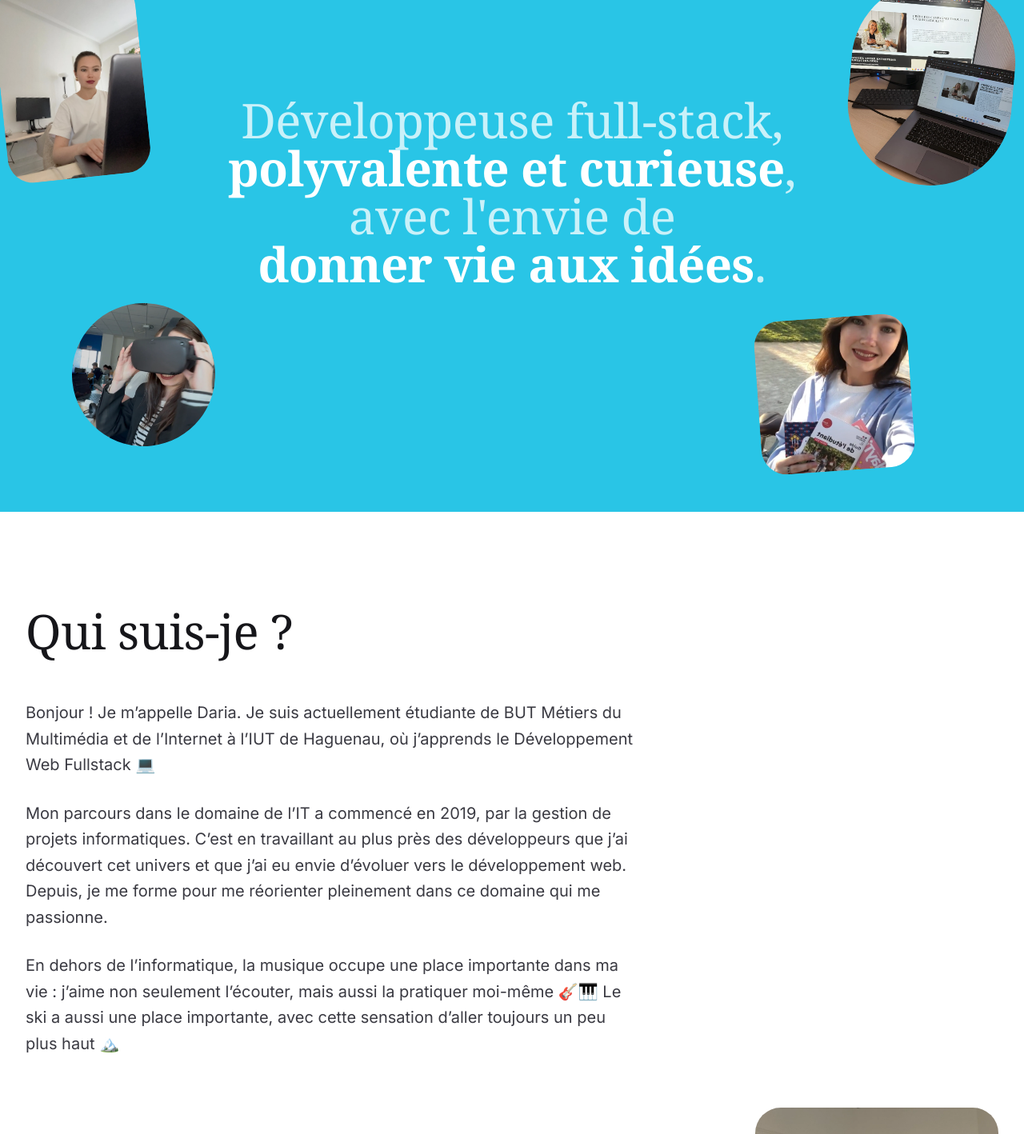
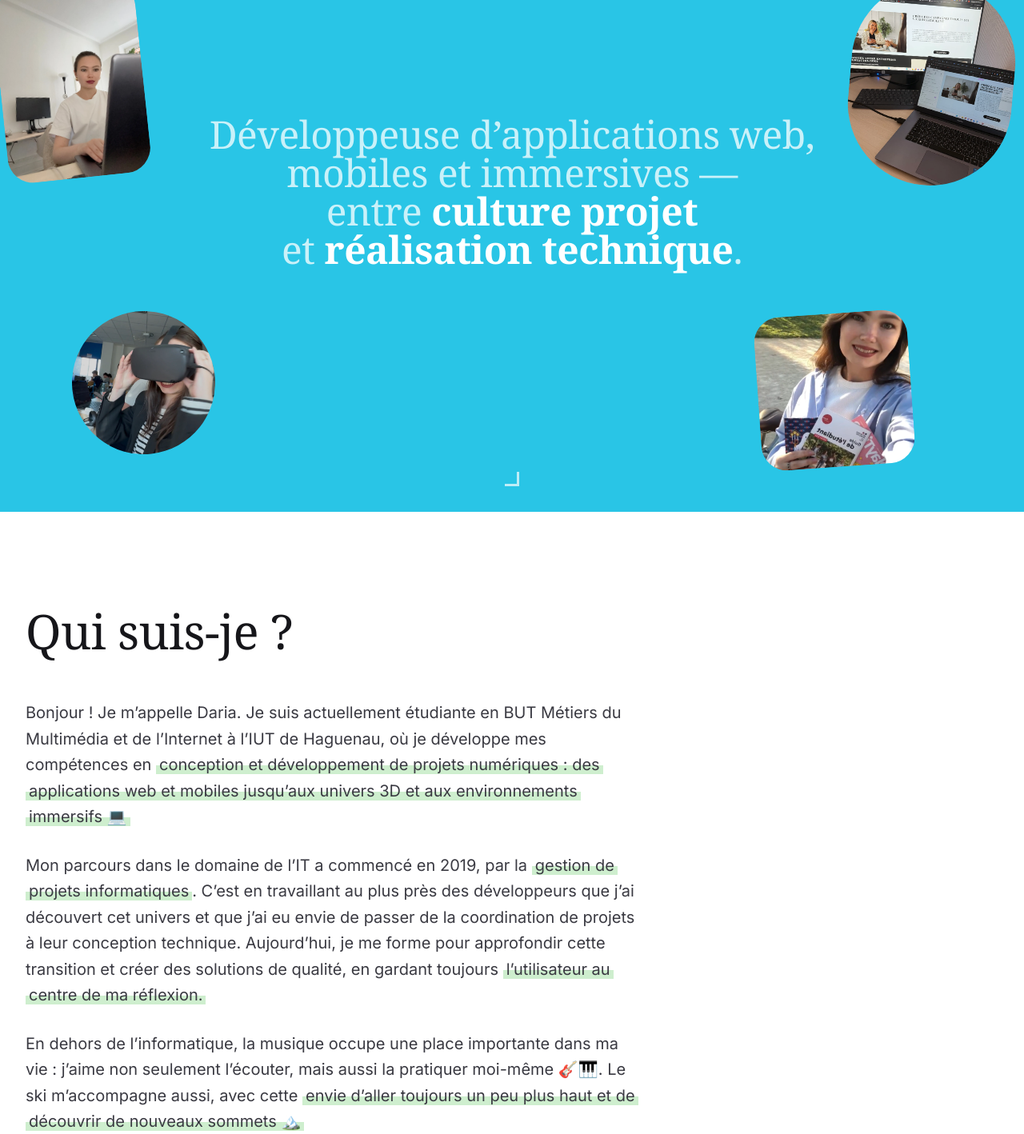
Before and after one commit to WhoLivesOnMars/portfolio-v2, a React (Vite) app: page /portfolio-v2/a-propos in a window 1280 px wide. Shown: the part 160-1578 px from the top of the page at 80% size. Built offline with nearby package versions, Linux system fonts and the light colour scheme.

Commit message:
content: refine about page and hero

```diff
--- a/src/components/ExperienceSection.jsx
+++ b/src/components/ExperienceSection.jsx
@@ -24,9 +24,7 @@ export default function ExperienceSection() {
             transition={{ duration: 0.5 }}
             className="text-4xl sm:text-6xl font-medium leading-tight text-ink"
           >
-            {experienceData.title1}
-            <br />
-            {experienceData.title2}
+            {experienceData.title}
           </motion.h2>
 
           <motion.p
--- a/src/components/Hero.jsx
+++ b/src/components/Hero.jsx
@@ -31,7 +31,7 @@ export default function Hero() {
           className="
             text-center
             font-display font-bold tracking-[-0.06em]
-            text-[2.2rem] sm:text-[3rem] lg:text-[4.5rem] xl:text-[6rem]
+            text-[2.2rem] sm:text-[3rem] lg:text-[4rem] xl:text-[5rem]
             leading-[0.88]
             max-w-[1150px]
             whitespace-pre-line
--- a/src/data/aboutData.js
+++ b/src/data/aboutData.js
@@ -9,14 +9,42 @@ import photo8 from "../assets-optimized/about/office.webp";
 export const aboutData = {
   title: "Qui suis-je ?",
 
-  description1:
-    "Bonjour ! Je m’appelle Daria. Je suis actuellement étudiante de BUT Métiers du Multimédia et de l’Internet à l’IUT de Haguenau, où j’apprends le Développement Web Fullstack 💻",
+  description1: [
+    {
+      text: "Bonjour ! Je m’appelle Daria. Je suis actuellement étudiante en BUT Métiers du Multimédia et de l’Internet à l’IUT de Haguenau, où je développe mes compétences en ",
+    },
+    {
+    text: "conception et développement de projets numériques : des applications web et mobiles jusqu’aux univers 3D et aux environnements immersifs 💻",
+    highlight: true,
+    },
+  ],
 
-  description2:
-    "Mon parcours dans le domaine de l’IT a commencé en 2019, par la gestion de projets informatiques. C’est en travaillant au plus près des développeurs que j’ai découvert cet univers et que j’ai eu envie d’évoluer vers le développement web. Depuis, je me forme pour me réorienter pleinement dans ce domaine qui me passionne.",
+  description2: [
+    {
+      text: "Mon parcours dans le domaine de l’IT a commencé en 2019, par la ",
+    },
+    {
+      text: "gestion de projets informatiques",
+      highlight: true,
+    },
+    {
+      text: ". C’est en travaillant au plus près des développeurs que j’ai découvert cet univers et que j’ai eu envie de passer de la coordination de projets à leur conception technique. Aujourd’hui, je me forme pour approfondir cette transition et créer des solutions de qualité, en gardant toujours ",
+    },
+    {
+      text: "l’utilisateur au centre de ma réflexion.",
+      highlight: true,
+    },
+  ],
 
-  description3:
-    "En dehors de l’informatique, la musique occupe une place importante dans ma vie : j’aime non seulement l’écouter, mais aussi la pratiquer moi-même 🎸🎹 Le ski a aussi une place importante, avec cette sensation d’aller toujours un peu plus haut 🏔️",
+  description3: [
+    {
+      text: "En dehors de l’informatique, la musique occupe une place importante dans ma vie : j’aime non seulement l’écouter, mais aussi la pratiquer moi-même 🎸🎹. Le ski m’accompagne aussi, avec cette ",
+    },
+    {
+      text: "envie d’aller toujours un peu plus haut et de découvrir de nouveaux sommets 🏔️",
+      highlight: true,
+    },
+  ],
 
   previewText1: "Ex-cheffe de projet — je sais ce que veut le client et ce que peut le code.",
   previewText2: "Résultat : des projets qui répondent à de vrais besoins, pas juste à un cahier des charges.",
@@ -57,23 +85,23 @@ export const aboutData = {
     },
     {
       id: 4,
-      group: "curiosite",
+      group: "idees",
       src: photo3,
       caption: "En cours de développement d’un jeu VR",
       rotate: 5,
       rounded: "full",
       className:
-        "absolute bottom-[1%] left-[7%] w-[14vw] min-w-[120px] max-w-[220px] aspect-square",
+        "absolute bottom-[9%] left-[7%] w-[14vw] min-w-[120px] max-w-[220px] aspect-square",
     },
     {
       id: 6,
       group: "curiosite",
       src: photo5,
-      caption: "Toujours prête à apprendre",
+      caption: "Me former, découvrir, évoluer",
       rotate: -4,
       rounded: "xl",
       className:
-        "absolute bottom-[2%] right-[11%] w-[15vw] min-w-[130px] max-w-[240px] aspect-square object-top",
+        "absolute bottom-[7%] right-[11%] w-[15vw] min-w-[130px] max-w-[240px] aspect-square object-top",
     }
   ],
 };
--- a/src/data/educationData.js
+++ b/src/data/educationData.js
@@ -4,7 +4,7 @@ import illustration3 from "../assets-optimized/illustrations/edu3.webp";
 
 export const educationData = {
   title: "Formation",
-  description: "Un parcours construit entre multimédia, développement web et gestion de projets.",
+  description: "Un parcours qui accompagne ma progression vers un profil polyvalent.",
   items: [
     {
       id: 1,
--- a/src/data/headerData.js
+++ b/src/data/headerData.js
@@ -2,9 +2,9 @@ import resume from '../assets/pdf/CV KHANINA Daria.pdf'
 
 export const headerData = {
   name: "Daria",
-  title: "Développeuse web",
-  heroTitle1: "Développeuse web",
-  heroTitle2: "full-stack",
+  title: "Développeuse de solutions numériques",
+  heroTitle1: "Développeuse de",
+  heroTitle2: "solutions numériques",
   heroSubtitle: "Du concept à l'interface, je mets les idées en mouvement.",
   resumePdf: resume
 };
--- a/src/index.css
+++ b/src/index.css
@@ -78,3 +78,24 @@ a {
     transform: translateX(-33.333%);
   }
 }
+
+@keyframes scrollArrow {
+
+  0% {
+    opacity: 0;
+    transform: translateY(-6px) rotate(45deg);
+  }
+
+  50% {
+    opacity: 0.7;
+  }
+
+  100% {
+    opacity: 0;
+    transform: translateY(6px) rotate(45deg);
+  }
+}
+
+.animate-scrollArrow {
+  animation: scrollArrow 1.2s infinite;
+}
--- a/src/pages/About.jsx
+++ b/src/pages/About.jsx
@@ -13,21 +13,53 @@ const roundedMap = {
   sm: "rounded-xl",
 };
 
+const startPositions = [
+  { x: -260, y: -180, rotate: -18 },
+  { x: 180, y: -220, rotate: 16 },
+  { x: 260, y: 160, rotate: 22 },
+  { x: -220, y: 220, rotate: -20 },
+  { x: 160, y: 240, rotate: 14 },
+];
+
 function PhotoCollage({ activeKey }) {
   return (
     <div className="absolute inset-0">
-      {aboutData.photos.map((photo) => {
+      {aboutData.photos.map((photo, index) => {
         const isActive = activeKey === photo.group;
         const isMuted = activeKey && activeKey !== photo.group;
         const hasHover = activeKey !== null;
+        const start = startPositions[index % startPositions.length];
 
         return (
-          <div
+          <motion.div
             key={photo.id}
+            initial={{
+              x: start.x,
+              y: start.y,
+              rotate: start.rotate,
+              scale: 0.85,
+            }}
+            animate={{
+              x: [start.x, start.x * -0.35, start.x * 0.15, 0],
+              y: [start.y, start.y * -0.25, start.y * 0.12, 0],
+              rotate: [start.rotate, start.rotate * -0.6, start.rotate * 0.25, 0],
+              scale: [0.85, 1.05, 0.96, 1],
+            }}
+            transition={{
+              duration: 1.6,
+              delay: index * 0.12,
+              ease: "easeOut",
+            }}
             className={`
               ${photo.className}
+              ${isActive ? "z-20" : ""}
+            `}
+          >
+            <div
+              className={`
+                h-full w-full
                 transition-opacity duration-300
-              ${isActive ? "opacity-100 z-20" : ""}
+                ${isActive ? "opacity-100" : ""}
                 ${isMuted ? "opacity-30" : ""}
                 ${!hasHover ? "opacity-100" : ""}
               `}
@@ -46,6 +78,7 @@ function PhotoCollage({ activeKey }) {
                   className="h-full w-full object-cover object-center"
                 />
               </div>
+
               <p
                 className={`
                   mt-3 pt-4 max-w-full text-center text-xs sm:text-sm font-medium leading-snug text-white
@@ -57,6 +90,7 @@ function PhotoCollage({ activeKey }) {
                 {photo.caption}
               </p>
             </div>
+          </motion.div>
         );
       })}
     </div>
@@ -76,6 +110,28 @@ function Highlight({ children, target, setActiveKey, isWhite }) {
     >
       {children}
     </span>
+  );
+}
+
+function Marker({ children }) {
+  return (
+    <span className="bg-gradient-to-t from-sage/70 from-45% to-transparent to-45% px-1 box-decoration-clone">
+      {children}
+    </span>
+  );
+}
+
+function RichText({ parts }) {
+  return (
+    <>
+      {parts.map((part, index) =>
+        part.highlight ? (
+          <Marker key={index}>{part.text}</Marker>
+        ) : (
+          <span key={index}>{part.text}</span>
+        )
+      )}
+    </>
   );
 }
 
@@ -141,29 +197,34 @@ export default function About() {
             className={`
               max-w-4xl xl:max-w-5xl
               text-center font-display
-              text-4xl sm:text-5xl lg:text-6xl
+              text-4xl sm:text-5xl
               font-medium
               transition-colors duration-300
               ${isWhite ? "text-ink/80" : "text-white/75"}
             `}
           >
-            Développeuse full-stack,
+            Développeuse d’applications web,
             <br />
+            mobiles et immersives —
+            <br />
+            entre{" "}
             <Highlight target="curiosite" setActiveKey={setActiveKey} isWhite={isWhite}>
-              polyvalente et curieuse
+              culture projet
             </Highlight>
-            ,
             <br />
-            <span className="2xl:hidden">
-              avec l'envie de
-              <br />
-            </span>
-            <span className="hidden 2xl:inline">avec l'envie de </span>
+            et{" "}
             <Highlight target="idees" setActiveKey={setActiveKey} isWhite={isWhite}>
-              donner vie aux idées
+              réalisation technique
             </Highlight>
             .
           </motion.h1>
+        </div>
+        <div className="hidden sm:flex absolute bottom-8 left-1/2 z-40 -translate-x-1/2 flex-col items-center gap-1">
+          <span className="block h-[18px] w-[18px] border-r-[3px] border-b-[3px] border-white opacity-70 animate-scrollArrow"></span>
+          <span
+            className="block h-[18px] w-[18px] border-r-[3px] border-b-[3px] border-white opacity-70 animate-scrollArrow"
+            style={{ animationDelay: "0.2s" }}
+          ></span>
         </div>
       </section>
 
@@ -187,9 +248,15 @@ export default function About() {
                 transition={{ duration: 0.5, delay: 0.1 }}
                 className="flex flex-col gap-7 text-lg sm:text-xl text-ink-soft leading-relaxed max-w-3xl"
               >
-                <p>{aboutData.description1}</p>
-                <p>{aboutData.description2}</p>
-                <p>{aboutData.description3}</p>
+                <p>
+                  <RichText parts={aboutData.description1} />
+                </p>
+                <p>
+                  <RichText parts={aboutData.description2} />
+                </p>
+                <p>
+                  <RichText parts={aboutData.description3} />
+                </p>
               </motion.div>
             </div>
             <motion.div
```
Also changed, not shown: src/data/experienceData.js (+4 -5 lines). Lines whose indentation alone changed are shown as unchanged.
